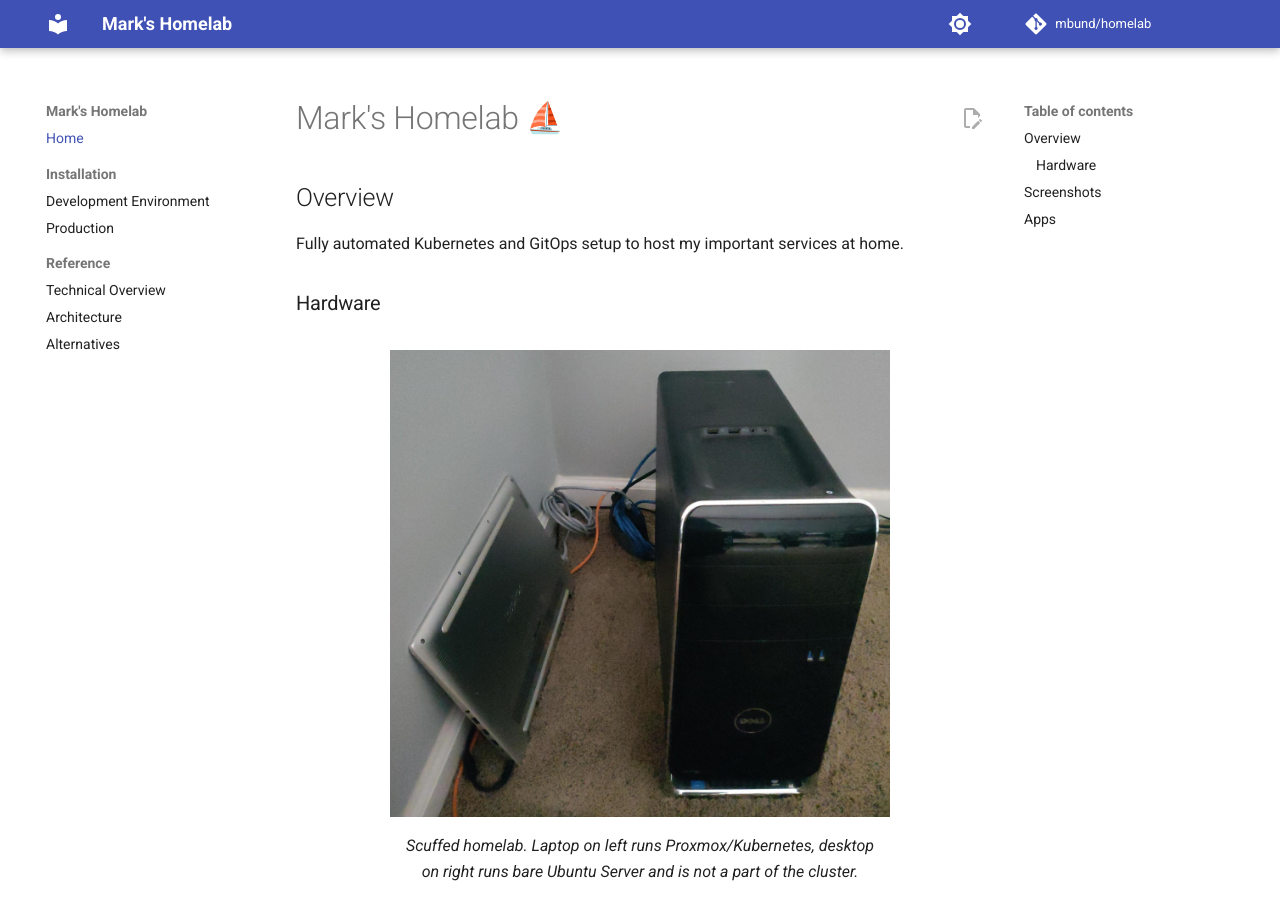
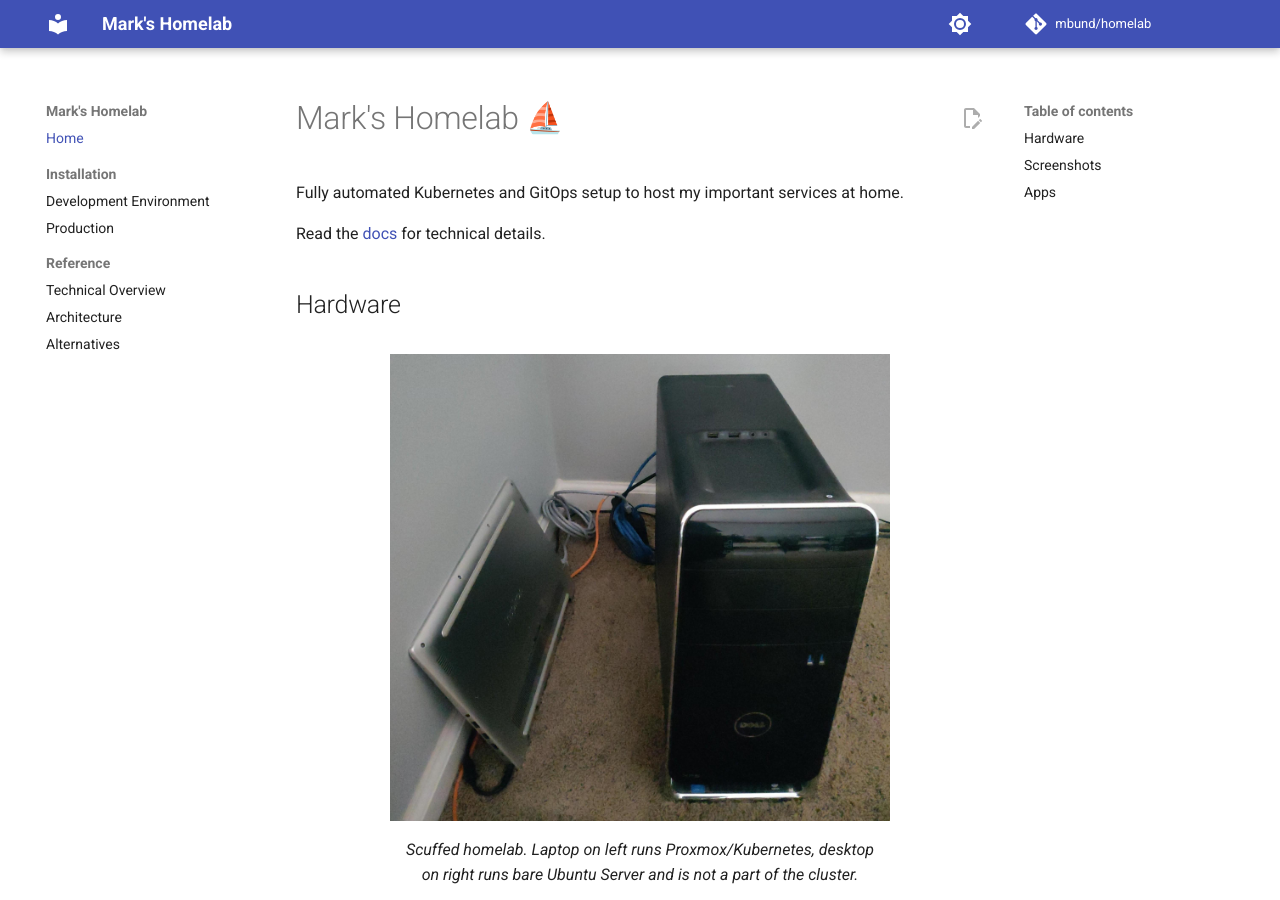
Before and after one commit to mbund/homelab, an MkDocs documentation site: the page built from docs/index.md, in a window 1280 px wide and 900 px high. Built offline with MkDocs 1.6.1 and Material for MkDocs 9.7.7, drawn with Linux system fonts in a browser that asks for light colours; emoji names are drawn with the system emoji font; comment, search, counter and statistics services are not loaded.

Commit message:
update docs

```diff
--- a/docs/index.md
+++ b/docs/index.md
@@ -1,10 +1,10 @@
 # Mark's Homelab :sailboat:
-
-## Overview
 
 Fully automated Kubernetes and GitOps setup to host my important services at home.
 
-### Hardware
+Read the [docs](https://mbund.github.io/homelab) for technical details.
+
+## Hardware
 
 <figure markdown>
   ![Hardware used in the homelab](images/homelab.jpg){ width="500" }
```
Also changed, not shown: README.md (+1 -1 lines).
